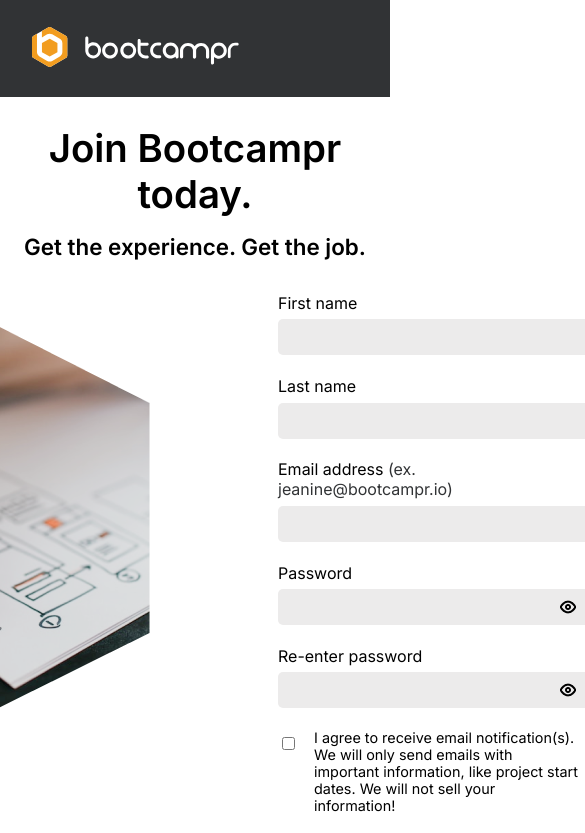
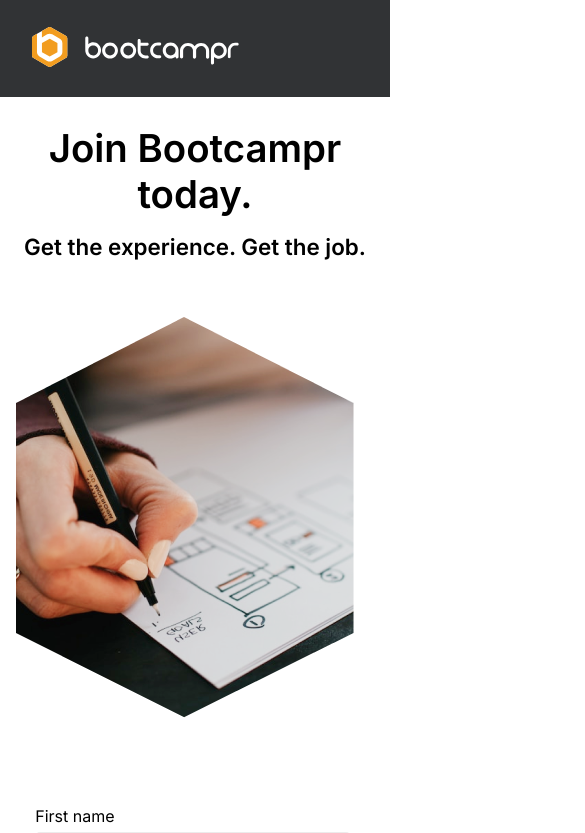
Before and after one commit to yeezick/bootcampr-assessment, a React (Create React App) app in the folder frontend/: page /sign-up in a window 390 px wide. Shown: the top 833 px of the page, 585 px wide, since content can reach past the window. Built offline with nearby package versions, Linux system fonts and the light colour scheme.

Commit message:
style: added responsiveness to the signup screen

```diff
--- a/frontend/src/screens/Signup/Signup.scss
+++ b/frontend/src/screens/Signup/Signup.scss
@@ -26,7 +26,6 @@ h4{
 }
 
 .signup-content{
-    // border: 2px solid red;
     display: flex;
     justify-content: center;
     gap: 8rem;
@@ -41,7 +40,6 @@ h4{
 
 // SignUp Form
 form{
-    // border: 3px solid yellow;
     width: 100%;
     min-width: 300px;
 }
@@ -176,3 +174,32 @@ label .email{
       transform: rotate(360deg);
     }
   }
+
+// Responsiveness
+@media screen and (max-width:986px){
+    .signup-content{
+        gap:4rem;
+    }
+}
+
+@media screen and (max-width:900px){
+    .signup-content{
+        flex-direction: column;
+    }
+    .signup-form{
+        flex: 0 0 50%;
+        width: 95%;
+        display: flex;
+        justify-content: center;
+    }
+    .signup-image{
+        width: 95%;
+        text-align: center;
+        display: flex;
+        justify-content: center;
+    }
+
+    form{
+        width: 60%;
+    }
+}
```
